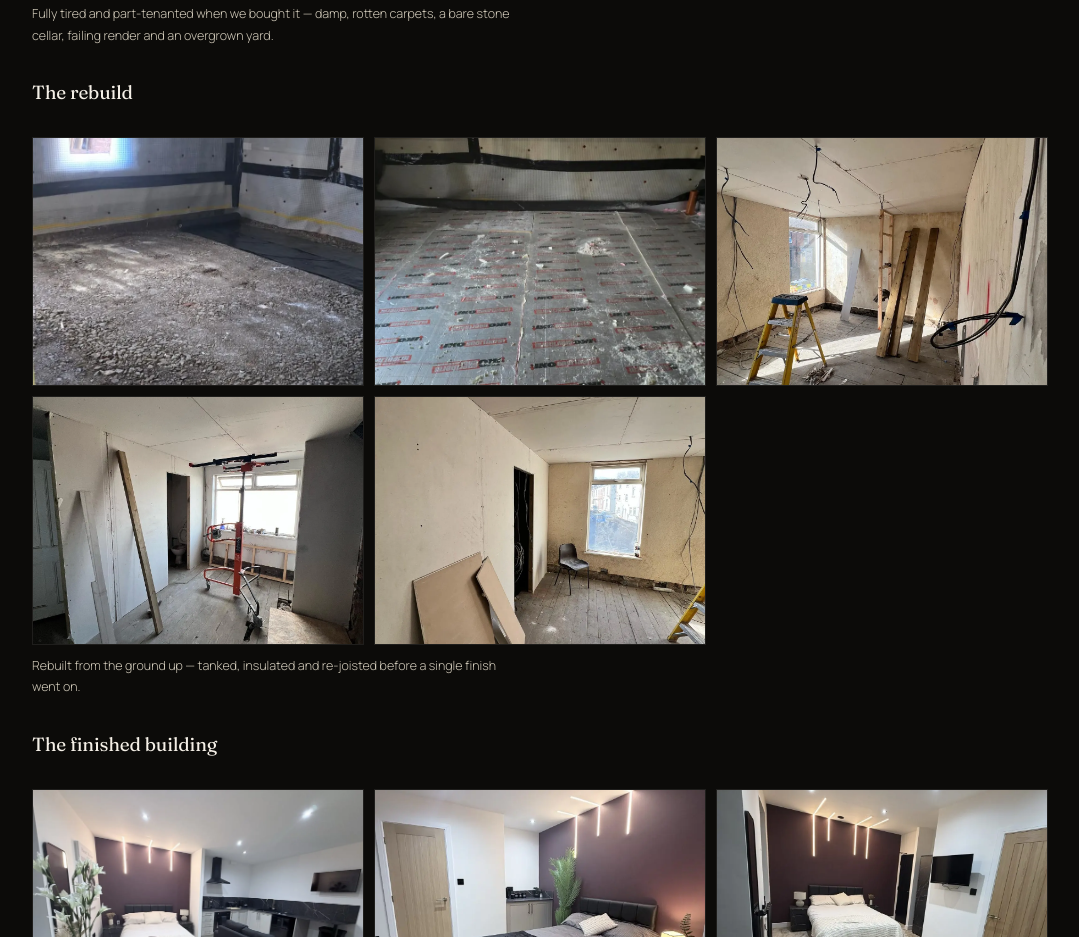
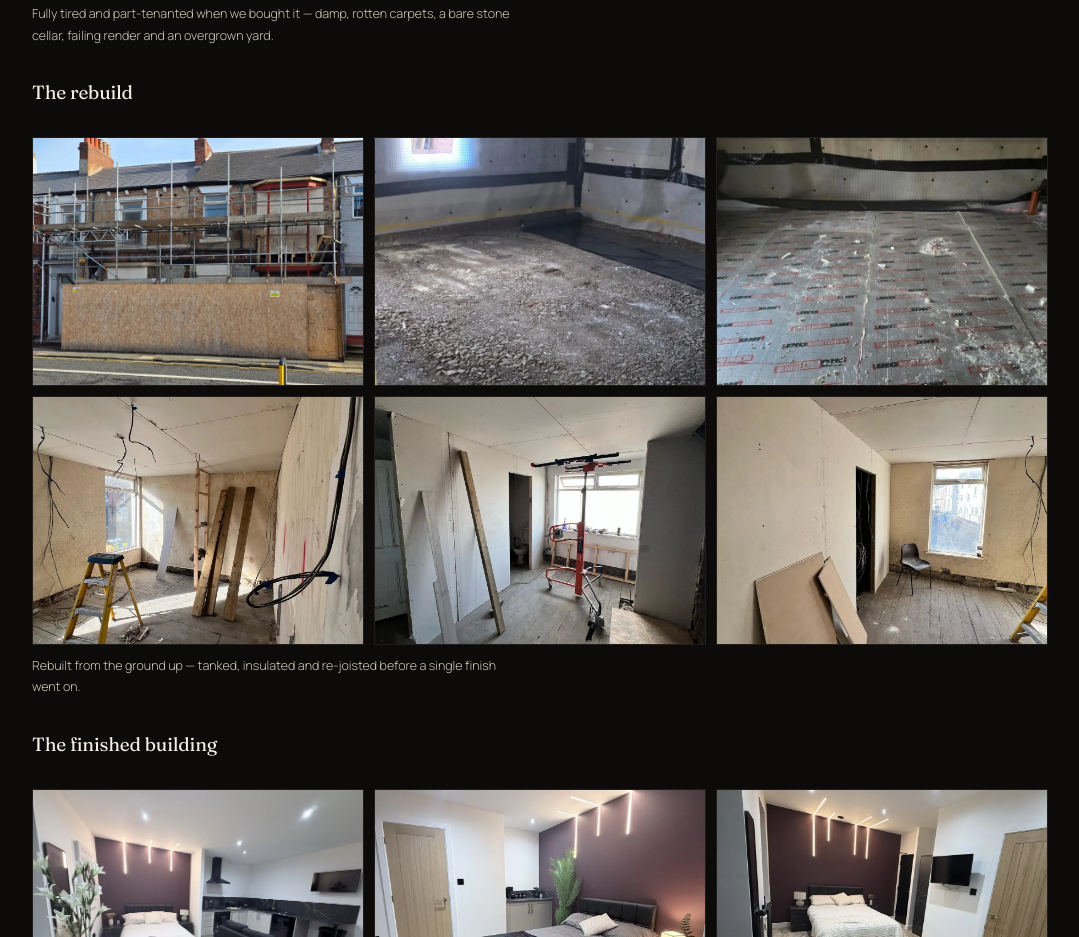
Before and after one commit to JackHaswell/capital-one-website, a plain HTML site: page case-studies.html in a window 1280 px wide. Shown: the part 2747-3684 px from the top of the page, without its empty margins (100-1179 px from the left). Drawn offline with Linux system fonts and the light colour scheme; a script that the page names is missing.

Commit message:
Northgate rebuild: lead with cleaned-up scaffold front elevation
Co-Authored-By: Claude Fable 5 <noreply@anthropic.com>

```diff
--- a/case-studies.html
+++ b/case-studies.html
@@ -120,6 +120,7 @@ footer .links a{color:var(--body)}footer .links a:hover{color:var(--cream)}
 
   <h3 class="sub-h">The rebuild</h3>
   <div class="gal">
+    <img src="images/northgate-during-9.webp" alt="Northgate rebuild — scaffolding up and the old shopfront removed on High Northgate" loading="lazy" decoding="async">
     <img src="images/northgate-during-4.webp" alt="Northgate rebuild — lower ground floor tanked with damp-proof membrane, new joists above" loading="lazy" decoding="async">
     <img src="images/northgate-during-6.webp" alt="Northgate rebuild — insulated floor build-up going down" loading="lazy" decoding="async">
     <img src="images/northgate-during-8.webp" alt="Northgate rebuild — rooms stripped and re-boarded" loading="lazy" decoding="async">
```
Also changed, not shown: images/northgate-during-9.webp (added).
